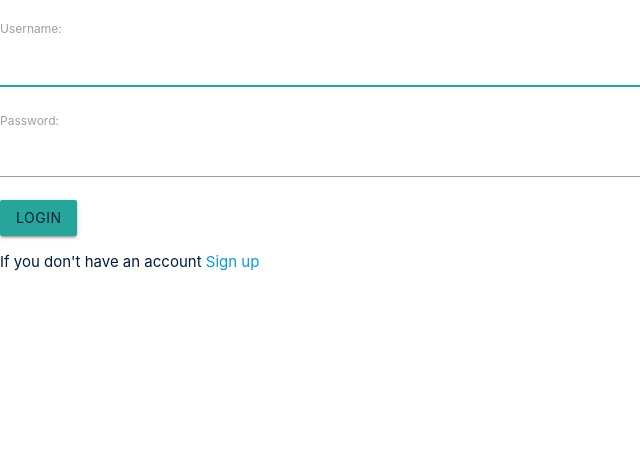
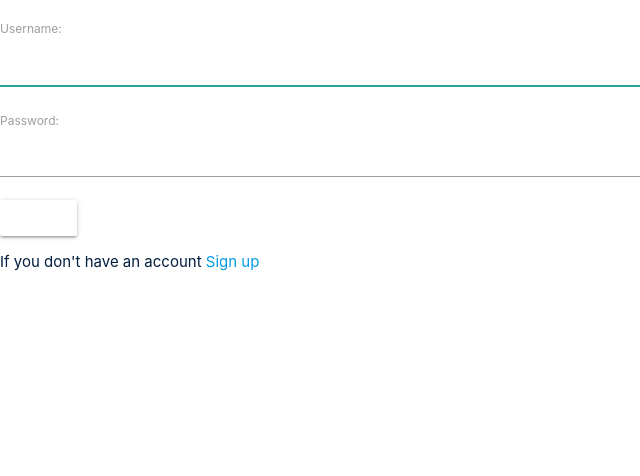
Before and after one commit to jedgodsey/dryft, a Django app: page /accounts/login/?next=/city/1 in a window 1280 px wide. Shown: the part 183-659 px from the top of the page, without its empty margins (0-640 px from the left). Run offline with Django 3.2, Linux system fonts and the light colour scheme; parts of the project's set-up code (start-up, migrations or seed data) failed here and were passed over; some libraries are stand-ins or nearby versions.

Commit message:
updated css

```diff
--- a/Wayfarer/main_app/static/css/styles.css
+++ b/Wayfarer/main_app/static/css/styles.css
@@ -85,5 +85,5 @@ main {
 }
 
 .btn {
-    color: var(--light);
+    background-color: var(--light);
 }
```
